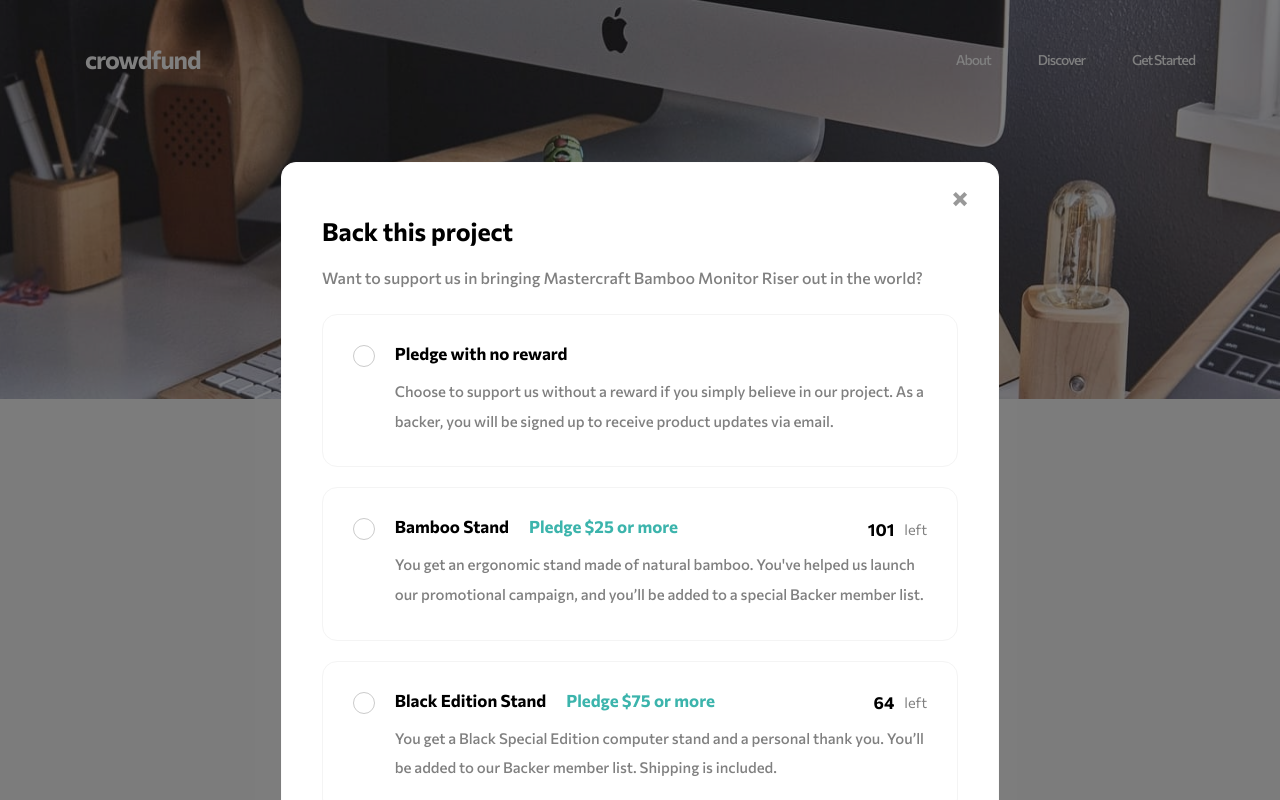
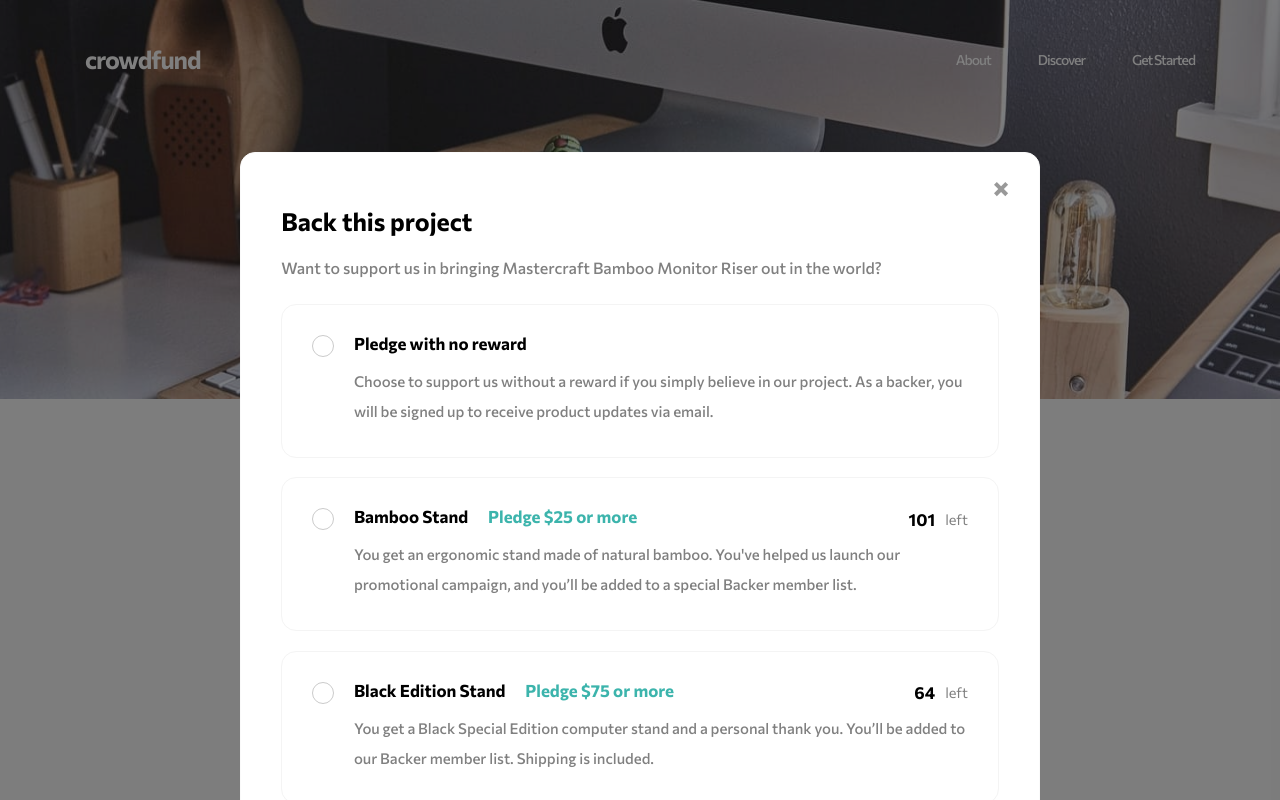
Before and after one commit to okcomputer93/crowdfunding-product-page, a React app: page / in a window 1280 px wide. Both pictures are taken after a click on the button "Back this project". Shown: the top 800 px of the page. Built offline with nearby package versions, Linux system fonts and the light colour scheme.

Commit message:
remove responsibility of width size to card component and add that to card content

```diff
--- a/src/components/About.js
+++ b/src/components/About.js
@@ -4,6 +4,7 @@ import Card from './Card';
 import Reward from './Reward';
 
 const StyledContent = styled.div`
+  width: var(--width-base);
   .about__description {
     margin-top: 3rem;
   }
@@ -46,8 +47,8 @@ const About = ({ content, onOpenModal }) => {
       <StyledContent>
         <h2 className="title-secondary">About this project</h2>
         <>{descriptionsList}</>
+        <StyledRewardList>{rewardsList}</StyledRewardList>
       </StyledContent>
-      <StyledRewardList>{rewardsList}</StyledRewardList>
     </Card>
   );
 };
--- a/src/components/BackInformation.js
+++ b/src/components/BackInformation.js
@@ -3,9 +3,13 @@ import styled from 'styled-components';
 import Card from './Card';
 
 const StyledContent = styled.div`
+  width: 72rem;
+
+  .back-information__data {
     display: flex;
     justify-content: space-between;
     align-items: center;
+  }
 `;
 
 const StyledSection = styled.div`
@@ -18,12 +22,12 @@ const StyledSection = styled.div`
 `;
 
 const StyledBar = styled.div`
-  width: 100%;
   height: 10px;
   margin-top: 4rem;
   background-color: var(--medium-gray);
   border-radius: 100px;
   position: relative;
+  flex: none;
 
   &::after {
     content: '';
@@ -49,6 +53,7 @@ const BackInformation = ({ content }) => {
   return (
     <Card border={'dark'}>
       <StyledContent>
+        <div className="back-information__data">
           <StyledSection>
             <h2 className="title-primary">{`$${format(actual)}`}</h2>
             <h5 className="text-tertiary--light">{`of $${format(goal)} backed`}</h5>
@@ -61,8 +66,9 @@ const BackInformation = ({ content }) => {
             <h2 className="title-primary">{format(daysLeft)}</h2>
             <h5 className="text-tertiary--light">days left</h5>
           </StyledSection>
+        </div>
+        <StyledBar percentage={percentage} />
       </StyledContent>
-      <StyledBar percentage={percentage} />
     </Card>
   );
 };
--- a/src/components/BackModal.js
+++ b/src/components/BackModal.js
@@ -5,6 +5,7 @@ import BackSelection from './BackSelection';
 
 const StyledModalContent = styled.div`
   margin-bottom: 2rem;
+  width: 72rem;
 
   .backmodal__description {
     margin-top: 1rem;
@@ -61,8 +62,8 @@ const BackModal = ({ rewards, product, isOpen, closeModal, onSubmited }) => {
       <StyledModalContent>
         <h2 className="title-primary">Back this project</h2>
         <h3 className="backmodal__description text-primary--normal">{`Want to support us in bringing ${product} out in the world?`}</h3>
+        <StyledRewardList>{backSelectionList}</StyledRewardList>
       </StyledModalContent>
-      <StyledRewardList>{backSelectionList}</StyledRewardList>
     </Modal>
   );
 };
--- a/src/components/Card.js
+++ b/src/components/Card.js
@@ -26,7 +26,7 @@ const calculateBorder = border => {
 };
 
 const StyledCard = styled.div`
-  width: ${({ full }) => (full ? '100%' : '72rem')};
+  width: 100%;
   background-color: var(--white);
   border-radius: 15px;
   padding: ${({ padding }) => calculatePadding(padding)};
@@ -34,9 +34,9 @@ const StyledCard = styled.div`
   border: ${({ border }) => calculateBorder(border)} solid 1px;
 `;
 
-const Card = ({ children, full = false, padding = 'large', border = 'light' }) => {
+const Card = ({ children, padding = 'large', border = 'light' }) => {
   return (
-    <StyledCard padding={padding} full={full} border={border}>
+    <StyledCard padding={padding} border={border}>
       {children}
     </StyledCard>
   );
--- a/src/components/CompletedPledgeModal.js
+++ b/src/components/CompletedPledgeModal.js
@@ -9,6 +9,7 @@ const StyledModalContent = styled.div`
   flex-direction: column;
   justify-content: center;
   align-items: center;
+  width: 52rem;
 
   .completed-pledge__icon-check {
   }
--- a/src/components/Modal.js
+++ b/src/components/Modal.js
@@ -63,7 +63,7 @@ const Modal = ({ isOpen, onOpenModal, children }) => {
   return ReactDOM.createPortal(
     <StyledBackground open={isOpen} onClick={closeModal}>
       <ModalContainer open={isOpen} onClick={e => e.stopPropagation()}>
-        <Card>
+        <Card full={false}>
           <svg
             className="modal__close"
             onClick={closeModal}
--- a/src/components/Presentation.js
+++ b/src/components/Presentation.js
@@ -6,7 +6,7 @@ import Bookmarker from './Bookmarker';
 import logoMastercraft from './../assets/images/logo-mastercraft.svg';
 
 const StyledContent = styled.div`
-  width: 100%;
+  width: 72rem;
   display: flex;
   flex-direction: column;
   justify-content: center;
@@ -18,7 +18,6 @@ const StyledContent = styled.div`
     display: block;
     transform: translateY(-50%);
   }
-
 
   .presentation__description {
     margin-top: 1rem;
--- a/src/styles/variables.js
+++ b/src/styles/variables.js
@@ -14,6 +14,7 @@ const variables = css`
 
     --max-width: 1150px;
     --body-padding: 20px;
+	--width-base: 72rem;
 
     --font-primary: 'Commissioner';
   }
```
Lines whose indentation alone changed are shown as unchanged.
